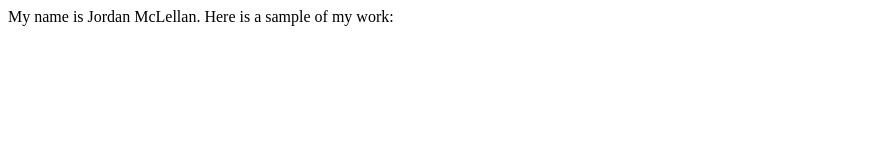
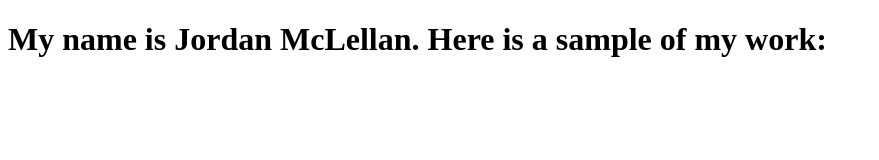
Before and after one commit to mclelljl/mclelljl.github.io, a plain HTML site: page index.html in a window 1280 px wide. Shown: the whole page, without its empty margins (0-879 px from the left). Drawn offline with Linux system fonts and the light colour scheme.

Commit message:
Update index.html

```diff
--- a/index.html
+++ b/index.html
@@ -4,7 +4,7 @@
 <meta charset="UTF-8">
 <title>Untitled Document</title>
 </head>
- My name is Jordan McLellan. Here is a sample of my work:
+	<h1> My name is Jordan McLellan. Here is a sample of my work:</h1>
 
 <body>
 </body>
```
